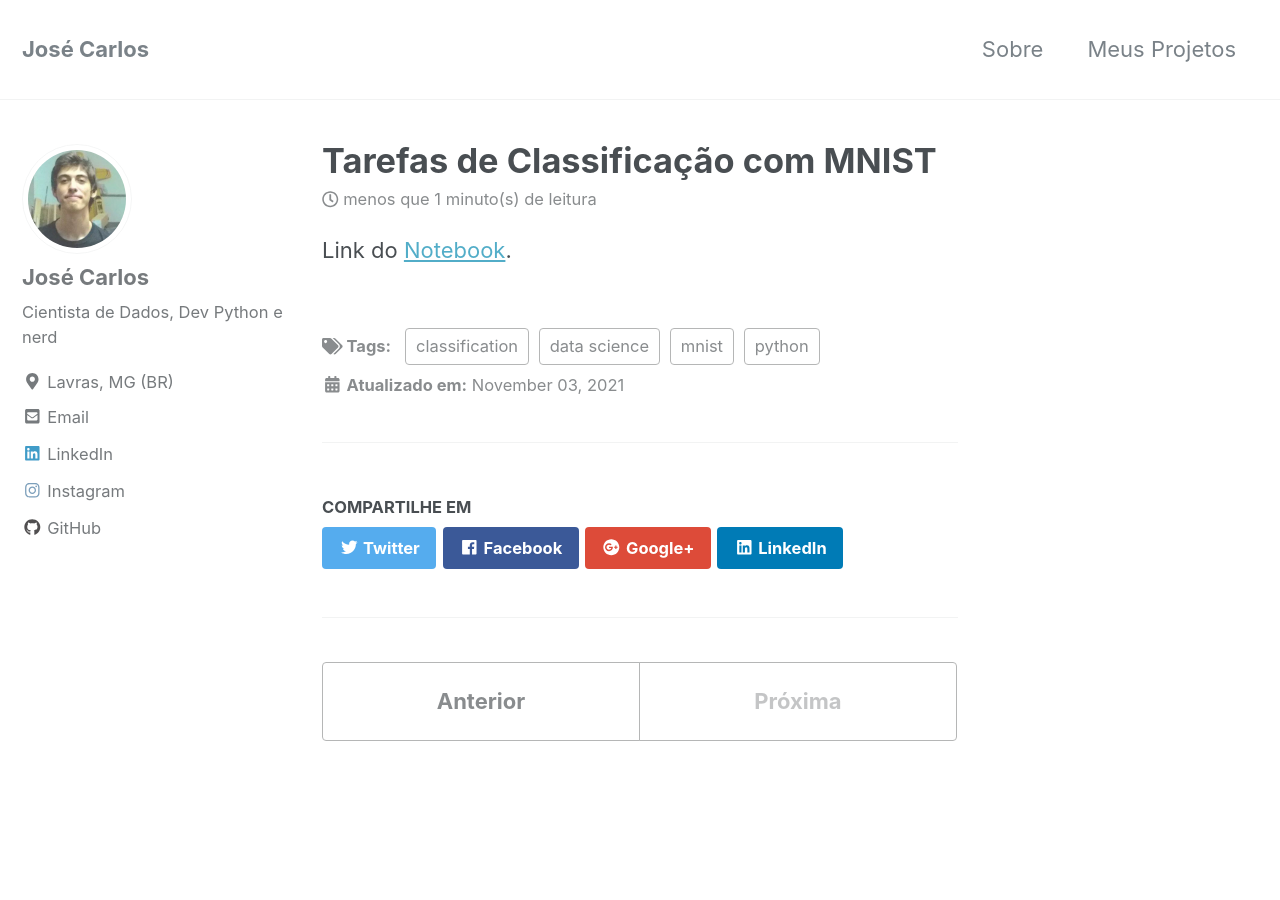
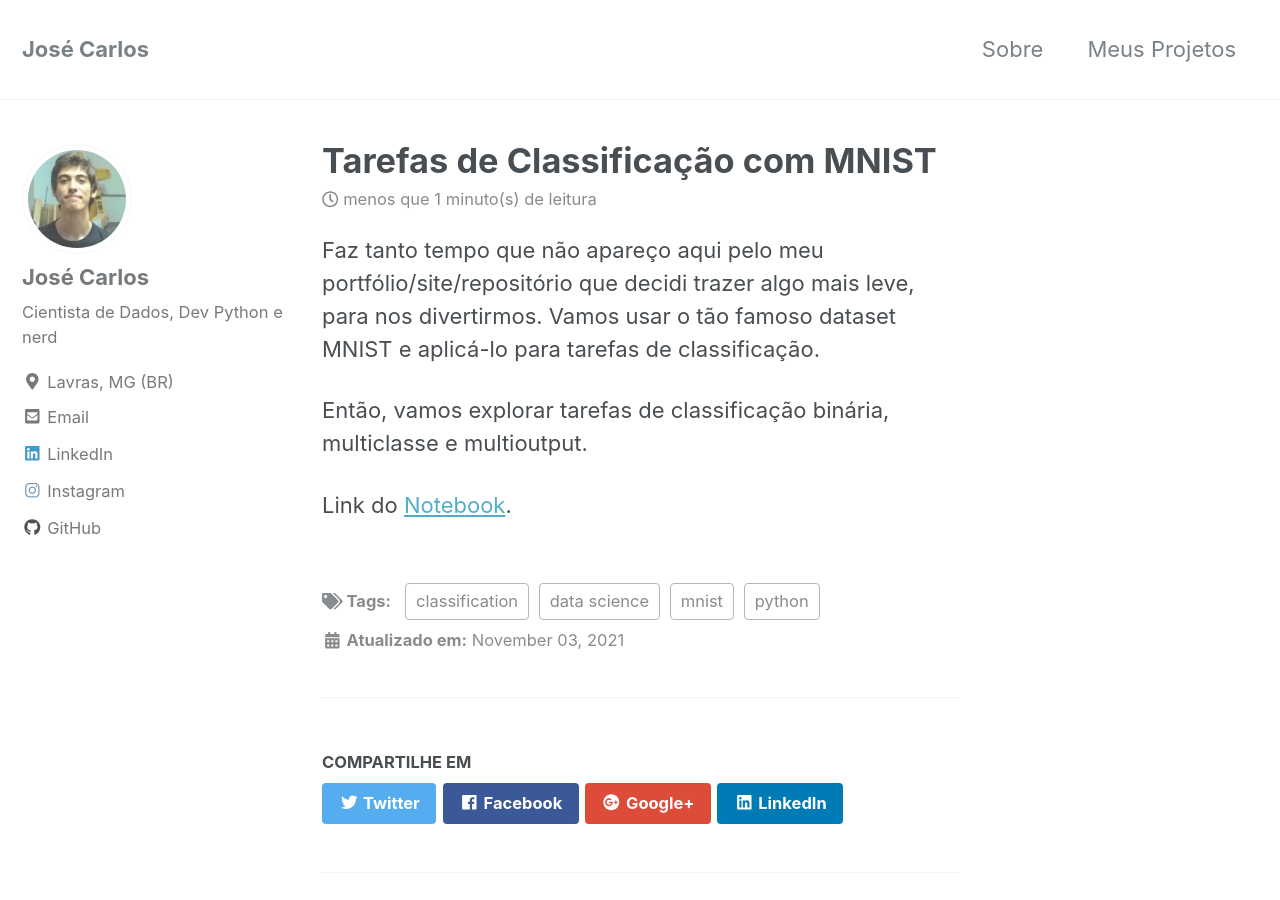
Before and after one commit to jcfneto/jcfneto.github.io, a Jekyll site: the page built from _posts/2022-21-01-classification-mnist.md, in a window 1280 px wide and 900 px high. Built offline with Jekyll 4.4.1, drawn with Linux system fonts in a browser that asks for light colours; nearby versions of some CDN libraries.

Commit message:
Update 2022-21-01-classification-mnist.md

```diff
--- a/_posts/2022-21-01-classification-mnist.md
+++ b/_posts/2022-21-01-classification-mnist.md
@@ -8,4 +8,8 @@ excerpt: "Classification, Data Science, Python, MNIST"
 mathjax: "true"
 ---
 
+Faz tanto tempo que não apareço aqui pelo meu portfólio/site/repositório que decidi trazer algo mais leve, para nos divertirmos. Vamos usar o tão famoso dataset MNIST e aplicá-lo para tarefas de classificação.
+
+Então, vamos explorar tarefas de classificação binária, multiclasse e multioutput.
+
 Link do [Notebook](https://github.com/jcfneto/portfolio/blob/main/MNIST.ipynb).
```
